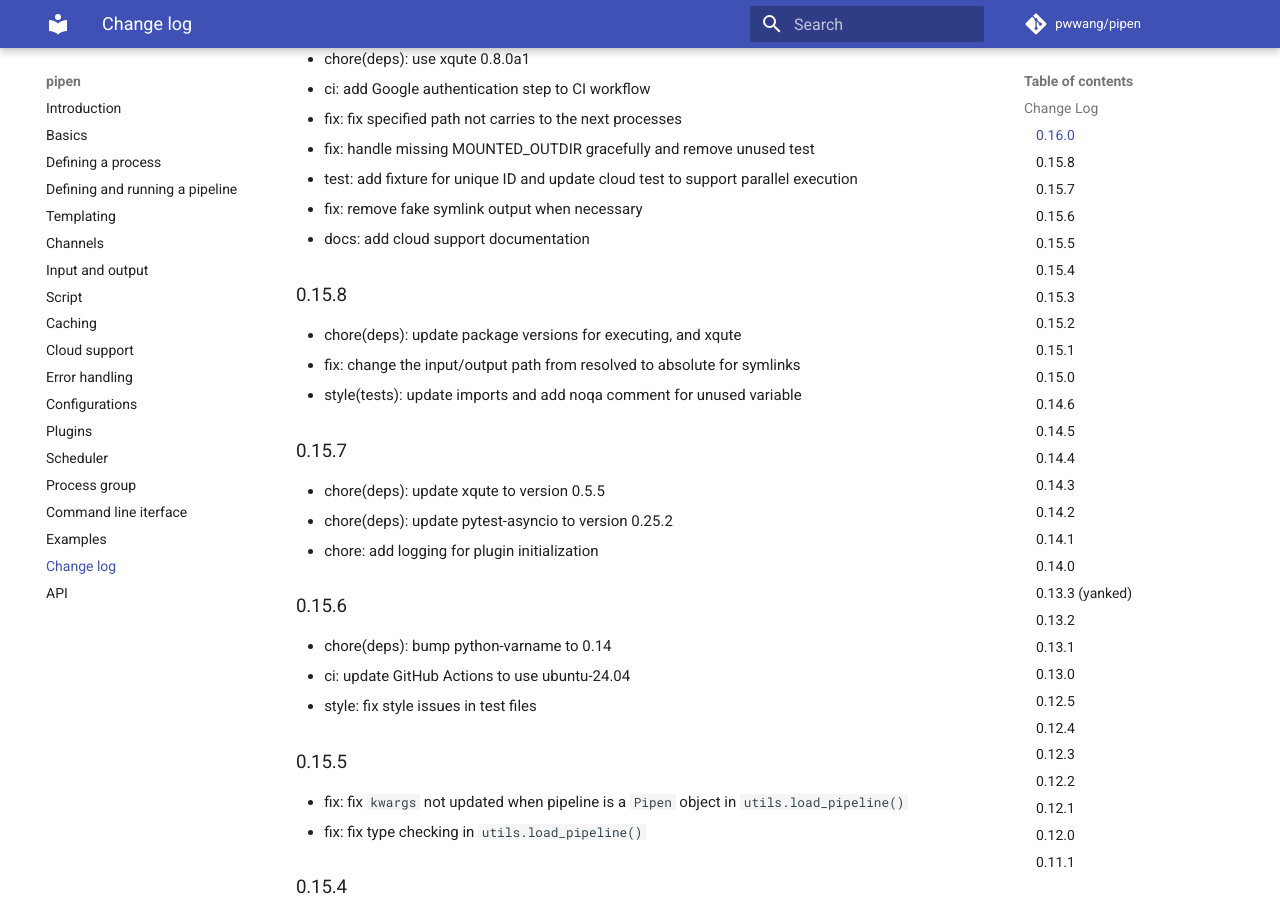
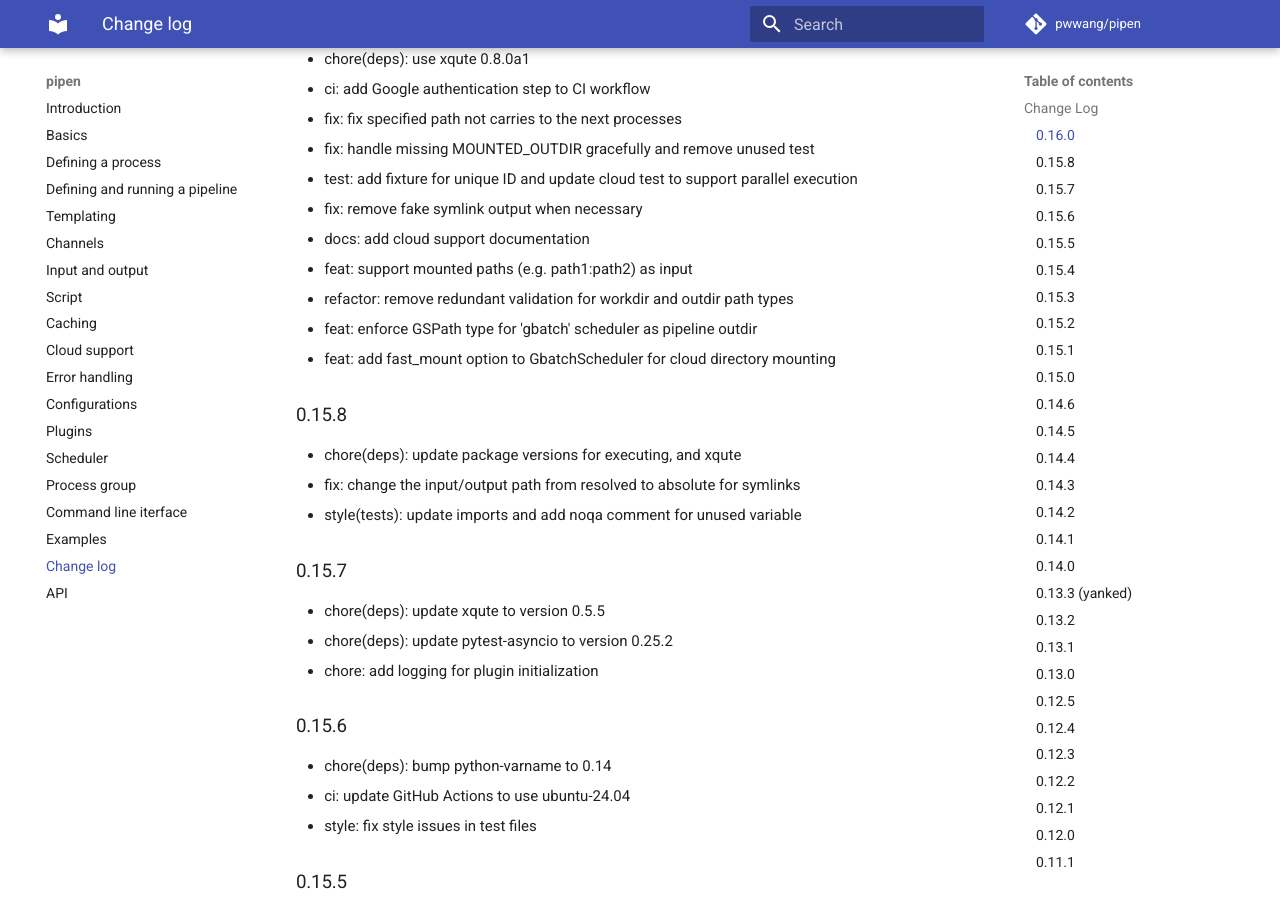
Before and after one commit to pwwang/pipen, an MkDocs documentation site: the page built from docs/CHANGELOG.md, in a window 1280 px wide and 900 px high, scrolled down 397 px. Built offline with MkDocs 1.6.1 and Material for MkDocs 9.7.7, drawn with Linux system fonts in a browser that asks for light colours; comment, search, counter and statistics services are not loaded.

Commit message:
0.16.0a2

```diff
--- a/docs/CHANGELOG.md
+++ b/docs/CHANGELOG.md
@@ -15,6 +15,10 @@
 - test: add fixture for unique ID and update cloud test to support parallel execution
 - fix: remove fake symlink output when necessary
 - docs: add cloud support documentation
+- feat: support mounted paths (e.g. path1:path2) as input
+- refactor: remove redundant validation for workdir and outdir path types
+- feat: enforce GSPath type for 'gbatch' scheduler as pipeline outdir
+- feat: add fast_mount option to GbatchScheduler for cloud directory mounting
 
 ## 0.15.8
 
--- a/pipen/version.py
+++ b/pipen/version.py
@@ -1,3 +1,3 @@
 """Provide version of pipen"""
 
-__version__ = "0.16.0a1"
+__version__ = "0.16.0a2"
--- a/pyproject.toml
+++ b/pyproject.toml
@@ -4,7 +4,7 @@ build-backend = "poetry.masonry.api"
 
 [tool.poetry]
 name = "pipen"
-version = "0.16.0a1"
+version = "0.16.0a2"
 description = "A pipeline framework for python"
 authors = [ "pwwang <pwwang@pwwang.com>",]
 license = "MIT"
```
